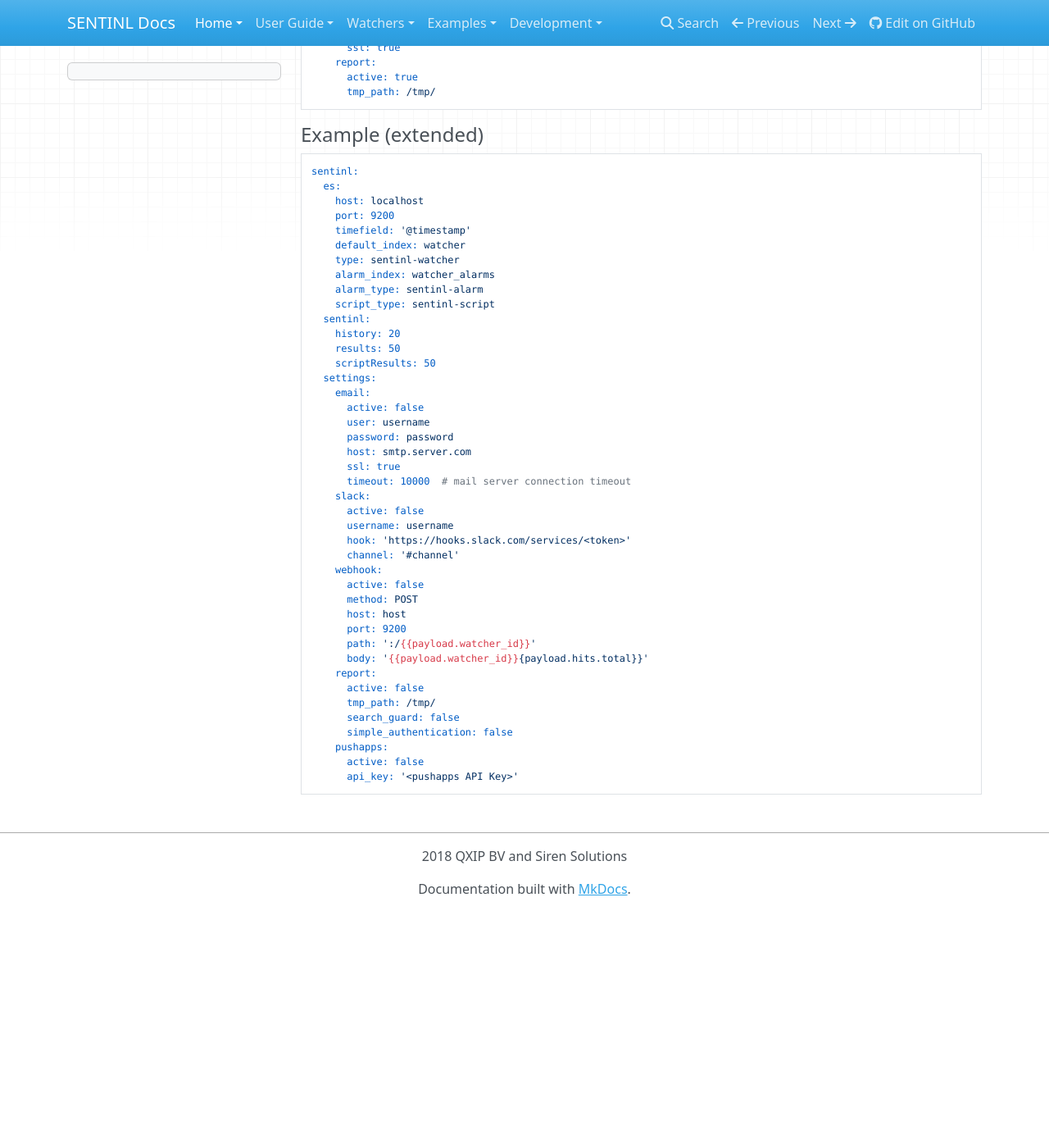
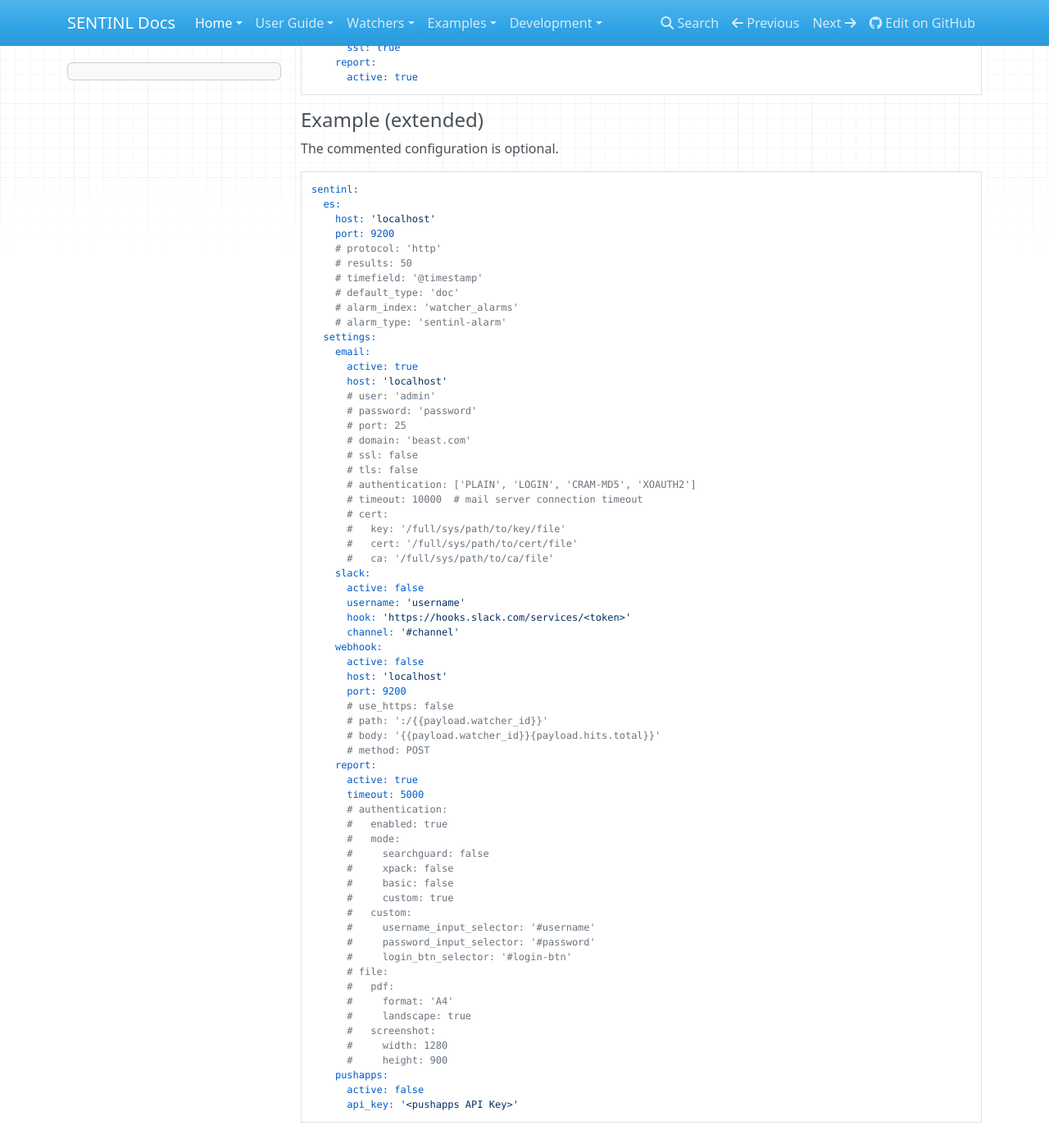
Before and after one commit to sentinl/sentinl, an MkDocs documentation site: the page built from docs/Config-Example.md, in a window 1280 px wide and 1400 px high, scrolled down 348 px. Shown: the whole window at 82% size. Built offline with MkDocs 1.6.1, drawn with Linux system fonts in a browser that asks for light colours; nearby versions of some CDN libraries; old or Windows-style settings are respelled for this version of MkDocs; before the commit the page ends 1460 px from its top, so only the background shows below that.

Commit message:
Update doc about email and report functionality.
Put report auth modes under Kibana configuration section.

````diff
--- a/docs/Config-Example.md
+++ b/docs/Config-Example.md
@@ -17,54 +17,75 @@ sentinl:
       ssl: true
     report:
       active: true
-      tmp_path: /tmp/
 ```
 
 
 
 
 #### Example (extended)
+The commented configuration is optional.
 
 ```yaml
 sentinl:
   es:
-    host: localhost
+    host: 'localhost'
     port: 9200
-    timefield: '@timestamp'
-    default_index: watcher
-    type: sentinl-watcher
-    alarm_index: watcher_alarms
-    alarm_type: sentinl-alarm
-    script_type: sentinl-script
-  sentinl:
-    history: 20
-    results: 50
-    scriptResults: 50
+    # protocol: 'http'
+    # results: 50
+    # timefield: '@timestamp'
+    # default_type: 'doc'
+    # alarm_index: 'watcher_alarms'
+    # alarm_type: 'sentinl-alarm'
   settings:
     email:
-      active: false
-      user: username
-      password: password
-      host: smtp.server.com
-      ssl: true
-      timeout: 10000  # mail server connection timeout
+      active: true
+      host: 'localhost'
+      # user: 'admin'
+      # password: 'password'
+      # port: 25
+      # domain: 'beast.com'
+      # ssl: false
+      # tls: false
+      # authentication: ['PLAIN', 'LOGIN', 'CRAM-MD5', 'XOAUTH2']
+      # timeout: 10000  # mail server connection timeout
+      # cert:
+      #   key: '/full/sys/path/to/key/file'
+      #   cert: '/full/sys/path/to/cert/file'
+      #   ca: '/full/sys/path/to/ca/file'
     slack:
       active: false
-      username: username
+      username: 'username'
       hook: 'https://hooks.slack.com/services/<token>'
       channel: '#channel'
     webhook:
       active: false
-      method: POST
-      host: host
+      host: 'localhost'
       port: 9200
-      path: ':/{{payload.watcher_id}}'
-      body: '{{payload.watcher_id}}{payload.hits.total}}'
+      # use_https: false
+      # path: ':/{{payload.watcher_id}}'
+      # body: '{{payload.watcher_id}}{payload.hits.total}}'
+      # method: POST
     report:
-      active: false
-      tmp_path: /tmp/
-      search_guard: false
-      simple_authentication: false
+      active: true
+      timeout: 5000
+      # authentication:
+      #   enabled: true
+      #   mode:
+      #     searchguard: false
+      #     xpack: false
+      #     basic: false
+      #     custom: true
+      #   custom:
+      #     username_input_selector: '#username'
+      #     password_input_selector: '#password'
+      #     login_btn_selector: '#login-btn'
+      # file:
+      #   pdf:
+      #     format: 'A4'
+      #     landscape: true
+      #   screenshot:
+      #     width: 1280
+      #     height: 900
     pushapps:
       active: false
       api_key: '<pushapps API Key>'
````
Also changed, not shown: docs/Authentication.md (+50 -9 lines), docs/HOWTO-Create-Reports.md (+7 -2 lines).
